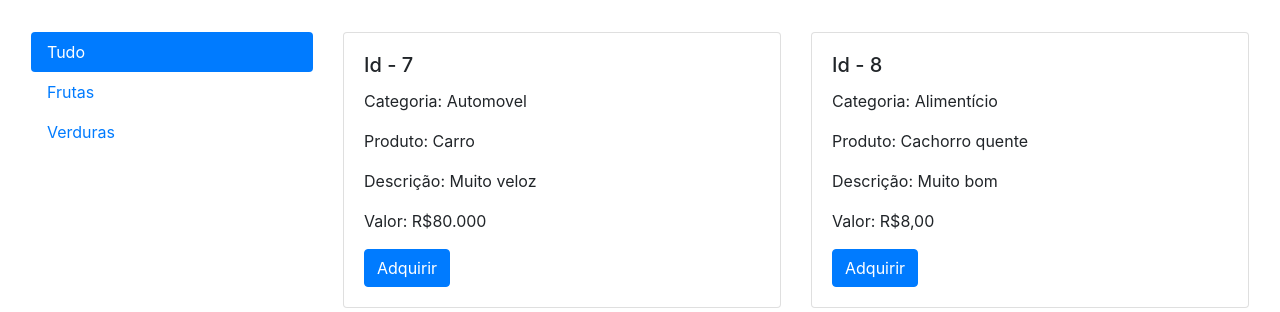
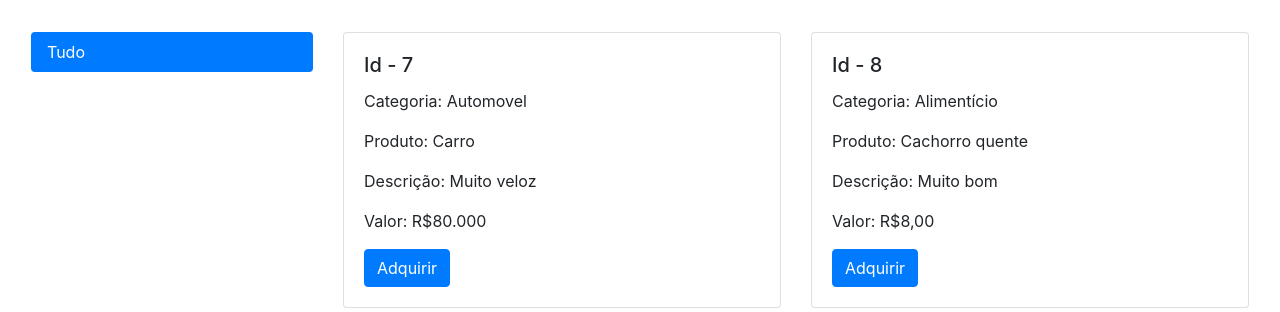
Before and after one commit to SageDevV/CrudPHP, a PHP site: page /listar.php in a window 1280 px wide. Shown: the part 56-368 px from the top of the page. Run offline with PHP 8.4, Linux system fonts and the light colour scheme; data comes from the database, SQL or seed files in the repository; both versions use the stored data as it was after the commit.

Commit message:
meu primeiro commit

```diff
--- a/categoria.php
+++ b/categoria.php
@@ -43,8 +43,8 @@ $result = $result->fetchAll();
         foreach ($result as $r) {
         ?>
           <tr>
-            <th scope="row"><?php echo $r['id'] ?></th>
-            <td><?php echo $r['nome'] ?></td>
+            <th scope="row"><?php echo $r['id']?></th>
+            <td><?php echo $r['nome']?></td>
             <td><a href="editar_categoria.php?id=<?php echo $r['id'] ?>" class="btn btn-warning">Alterar</a></td>
             <td><a href="remover_categoria.php?id=<?php echo $r['id'] ?>" class="btn btn-danger">Remover</a></td>
           </tr>
--- a/listar.php
+++ b/listar.php
@@ -26,8 +26,6 @@ $result = $result->fetchAll();
       <div class="col-12 col-md-2 col-xl-3">
         <div class="nav flex-column nav-pills" id="v-pills-tab" role="tablist" aria-orientation="vertical">
           <a class="nav-link active" id="v-pills-tudo-tab" data-toggle="pill" href="#v-pills-tudo" role="tab" aria-controls="v-pills-tudo" aria-selected="true">Tudo</a>
-          <a class="nav-link" id="v-pills-frutas-tab" data-toggle="pill" href="#v-pills-frutas" role="tab" aria-controls="v-pills-frutas" aria-selected="true">Frutas</a>
-          <a class="nav-link" id="v-pills-verduras-tab" data-toggle="pill" href="#v-pills-verduras" role="tab" aria-controls="v-pills-verduras" aria-selected="false">Verduras</a>
         </div>
       </div>
       <div class="col-12 col-md-10 col-xl-9">
--- a/nova_categoria_post.php
+++ b/nova_categoria_post.php
@@ -1,6 +1,5 @@
 <?php
 $nome = $_POST ['nome'];
-echo $nome;
 
 $conexao = new PDO('sqlite:dw.db');
 $query = "INSERT INTO categoria (nome) VALUES ('$nome')";
```
Also changed, not shown: dw.db.
